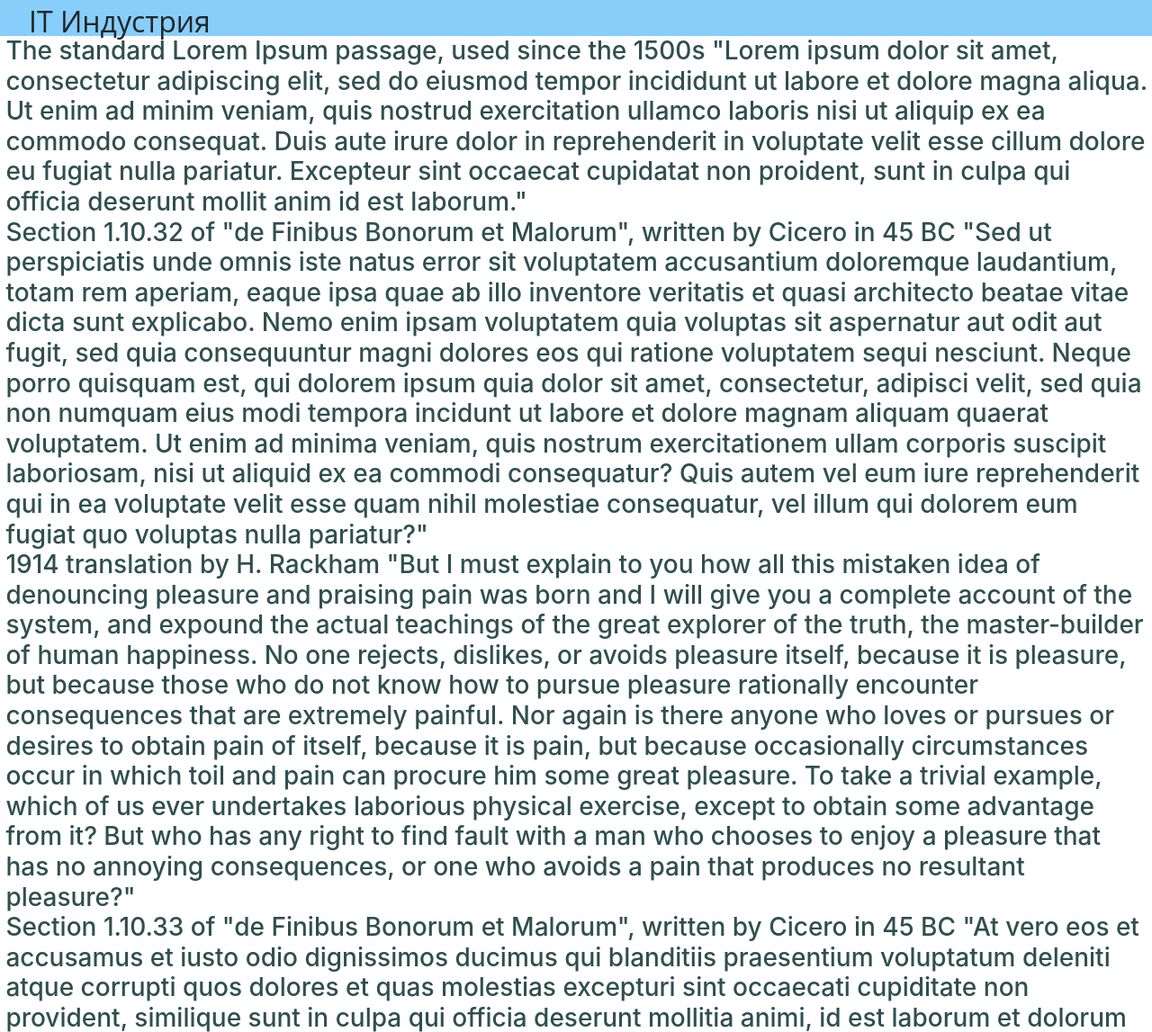
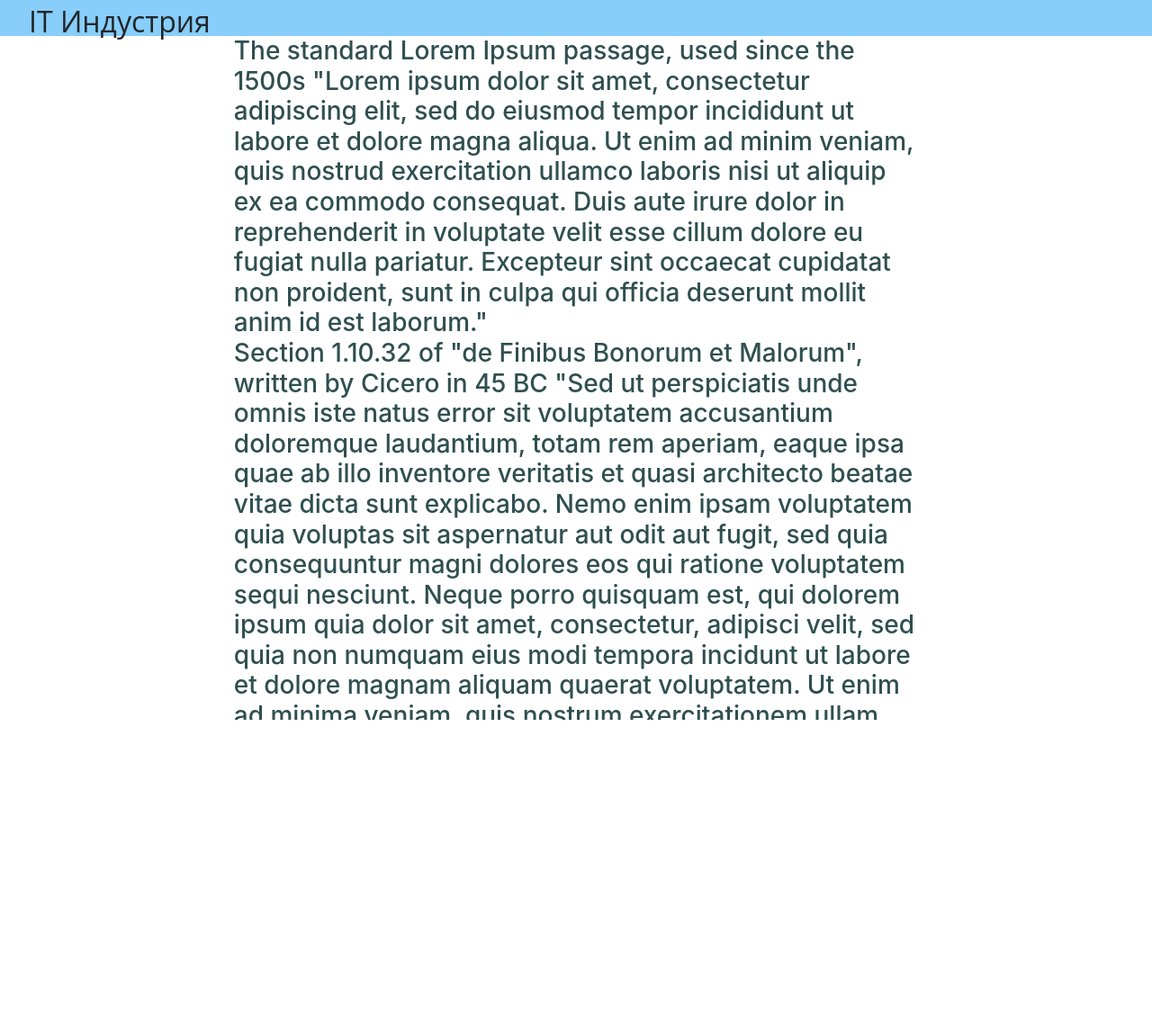
Before and after one commit to Liroto-pesonal-org/IT-october, a PHP site: page / in a window 1280 px wide. Shown: the top 1147 px of the page at 90% size. After the commit the page ends 800 px from the top, so only its background shows below. Run offline with PHP 8.4, Linux system fonts and the light colour scheme.

Commit message:
broke scroll

```diff
--- a/css/style.css
+++ b/css/style.css
@@ -99,7 +99,7 @@
     font-size: 2em;
     text-align: left;
 }
-#head_text{
+#head-text{
     margin-left: 2.5%;
 }
 #h3{
@@ -111,3 +111,8 @@
      margin-left: 0.5%;
      margin-right: 0.2%;
  }
+#main-body{
+    width:60%;
+    position: fixed;
+    margin-left: 20%
+}
--- a/index.html
+++ b/index.html
@@ -13,8 +13,9 @@
     </head>
     <body>
         <div id="header">
-            <p id="head_text">IT Индустрия</p>
+            <p id="head-text">IT Индустрия</p>
         </div>
+        <div id=main-body>
             <h3 id="first-big">The standard Lorem Ipsum passage, used since the 1500s
 "Lorem ipsum dolor sit amet, consectetur adipiscing elit, sed do eiusmod tempor incididunt ut labore et dolore magna aliqua. Ut enim ad minim veniam, quis nostrud exercitation ullamco laboris nisi ut aliquip ex ea commodo consequat. Duis aute irure dolor in reprehenderit in voluptate velit esse cillum dolore eu fugiat nulla pariatur. Excepteur sint occaecat cupidatat non proident, sunt in culpa qui officia deserunt mollit anim id est laborum."
  <br>
@@ -29,3 +30,4 @@
  <br>
  1914 translation by H. Rackham
  "On the other hand, we denounce with righteous indignation and dislike men who are so beguiled and demoralized by the charms of pleasure of the moment, so blinded by desire, that they cannot foresee the pain and trouble that are bound to ensue; and equal blame belongs to those who fail in their duty through weakness of will, which is the same as saying through shrinking from toil and pain. These cases are perfectly simple and easy to distinguish. In a free hour, when our power of choice is untrammelled and when nothing prevents our being able to do what we like best, every pleasure is to be welcomed and every pain avoided. But in certain circumstances and owing to the claims of duty or the obligations of business it will frequently occur that pleasures have to be repudiated and annoyances accepted. The wise man therefore always holds in these matters to this principle of selection: he rejects pleasures to secure other greater pleasures, or else he endures pains to avoid worse pains. fuck yo"</h3>
+        </div>
```
